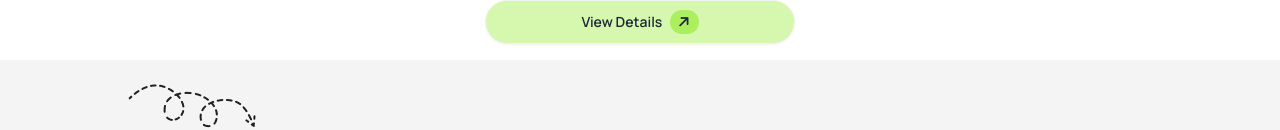
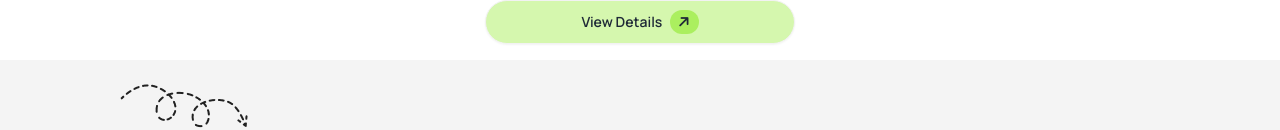
Before and after one commit to Salman-rahi/Renterio-website, a plain HTML site: page index.html in a window 1280 px wide. Shown: the part 673-803 px from the top of the page. Drawn offline with nearby package versions, Linux system fonts and the light colour scheme.

Commit message:
fix about section picture position

```diff
--- a/index.html
+++ b/index.html
@@ -123,7 +123,9 @@
     <main>
         <!-- Desing thoughtful secction -->
         <section class="bg-[#F4F4F4] relative md:pt-4">
-            <img class="absolute top-6 left-32 hidden md:block" src="assets/Vector.png" alt="">
+            <div class="px-10 absolute top-6 md:left-20 2xl:-left-2">
+                <img class=" hidden md:block" src="assets/Vector.png" alt="">
+            </div>
             <!-- content section -->
             <div class="flex flex-col sm:flex-row justify-between container mx-auto px-10 py-8 sm:py-16 gap-5 md:gap-0">
                 <div class="md:pl-10 space-y-4 sm:space-y-4">
```
